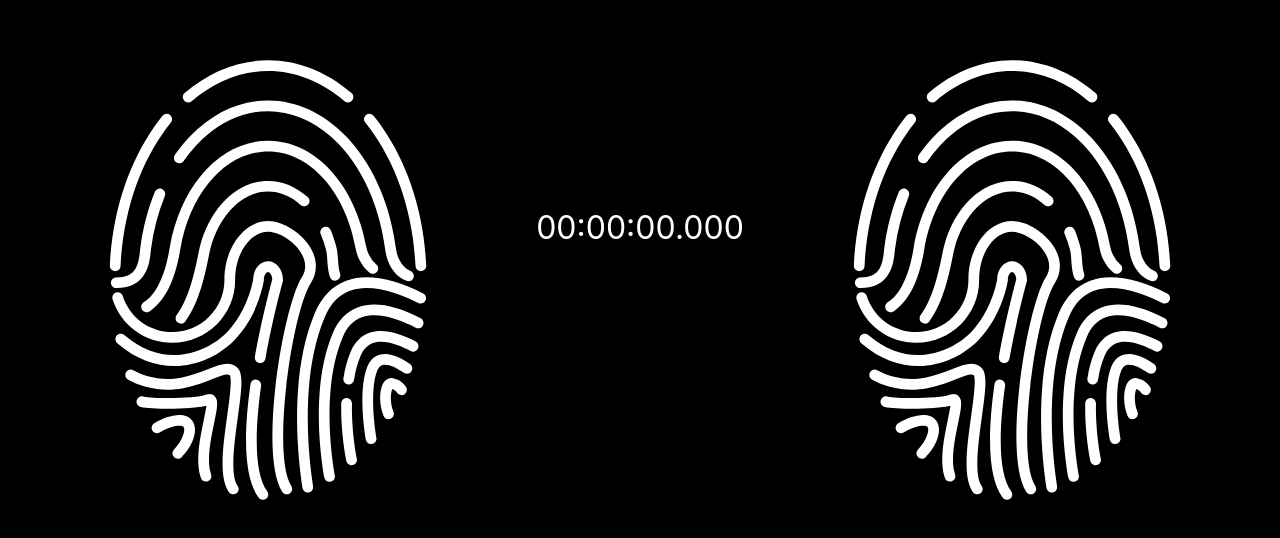
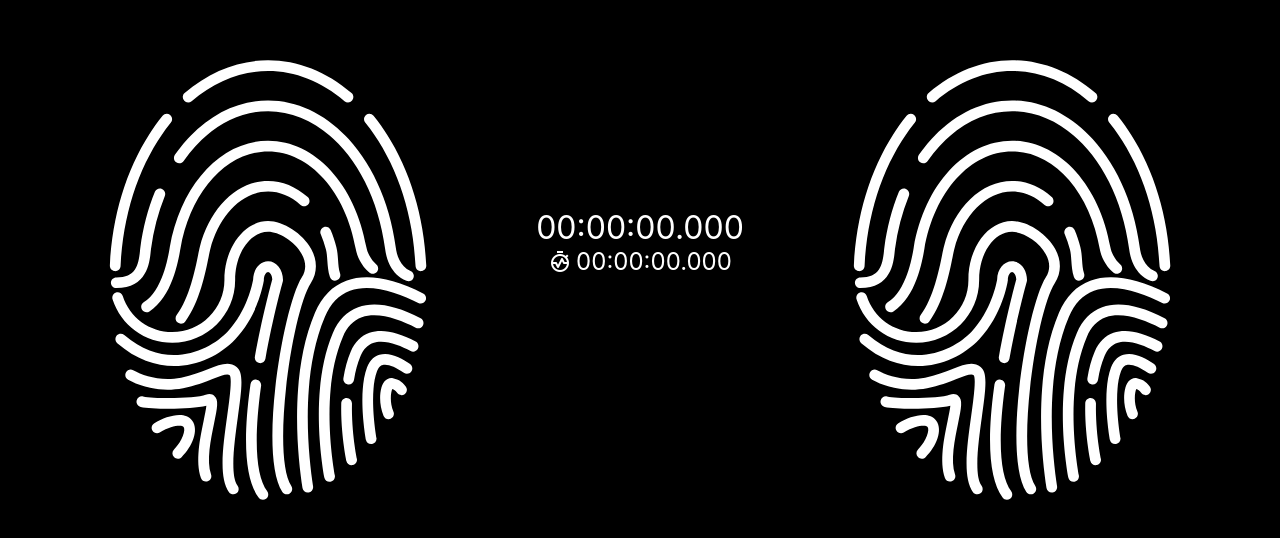
Before and after one commit to Yobuligo/rubiks-cube-stopwatch.react, a React (Create React App) app: page / in a window 1280 px wide. Shown: the part 120-658 px from the top of the page. Built offline with nearby package versions, Linux system fonts and the light colour scheme.

Commit message:
Add average time

```diff
--- a/public/index.html
+++ b/public/index.html
@@ -2,19 +2,17 @@
 <html lang="en">
   <head>
     <meta charset="utf-8" />
-    <link rel="icon" href="%PUBLIC_URL%/favicon.ico" />
     <meta name="viewport" content="width=device-width, initial-scale=1" />
     <meta name="theme-color" content="#000000" />
     <meta
       name="description"
       content="Web site created using create-react-app"
     />
-    <link rel="apple-touch-icon" href="%PUBLIC_URL%/logo192.png" />
+    <link rel="stylesheet" href="https://fonts.googleapis.com/css2?family=Material+Symbols+Outlined:opsz,wght,FILL,GRAD@24,400,0,0" />
     <!--
       manifest.json provides metadata used when your web app is installed on a
       user's mobile device or desktop. See https://developers.google.com/web/fundamentals/web-app-manifest/
     -->
-    <link rel="manifest" href="%PUBLIC_URL%/manifest.json" />
     <!--
       Notice the use of %PUBLIC_URL% in the tags above.
       It will be replaced with the URL of the `public` folder during the build.
--- a/src/launchControl/LaunchControl.module.css
+++ b/src/launchControl/LaunchControl.module.css
@@ -61,7 +61,15 @@
 }
 
 .difference {
-  height: 30%;
+
   color: white;
   font-size: xx-large;
 }
+
+.average{
+  display: flex;
+  color: white;
+  font-size: x-large;
+  justify-content: center;
+  align-items: center;
+}
--- a/src/launchControl/LaunchControl.tsx
+++ b/src/launchControl/LaunchControl.tsx
@@ -87,6 +87,16 @@ export const LaunchControl: React.FC<ILaunchControlProps> = (props) => {
     }
   };
 
+  const calcAverage = () => {
+    if (measurements.length === 0) {
+      return 0;
+    }
+
+    let sum: number = 0;
+    measurements.forEach((measurement) => (sum += measurement.value));
+    return sum / measurements.length;
+  };
+
   return (
     <div className={styles.launchControl}>
       {running && (
@@ -133,6 +143,12 @@ export const LaunchControl: React.FC<ILaunchControlProps> = (props) => {
             <History measurements={measurements} />
           </div>
           <div className={styles.difference}>{timerToString(timer)}</div>
+          <div className={styles.average}>
+            <span className="material-symbols-outlined" style={{color: "white", marginRight: "0.25rem"}}>
+              avg_time
+            </span>
+            {timerToString(calcAverage())}
+          </div>
         </div>
         <Fingerprint
           fill={getColor()}
```
